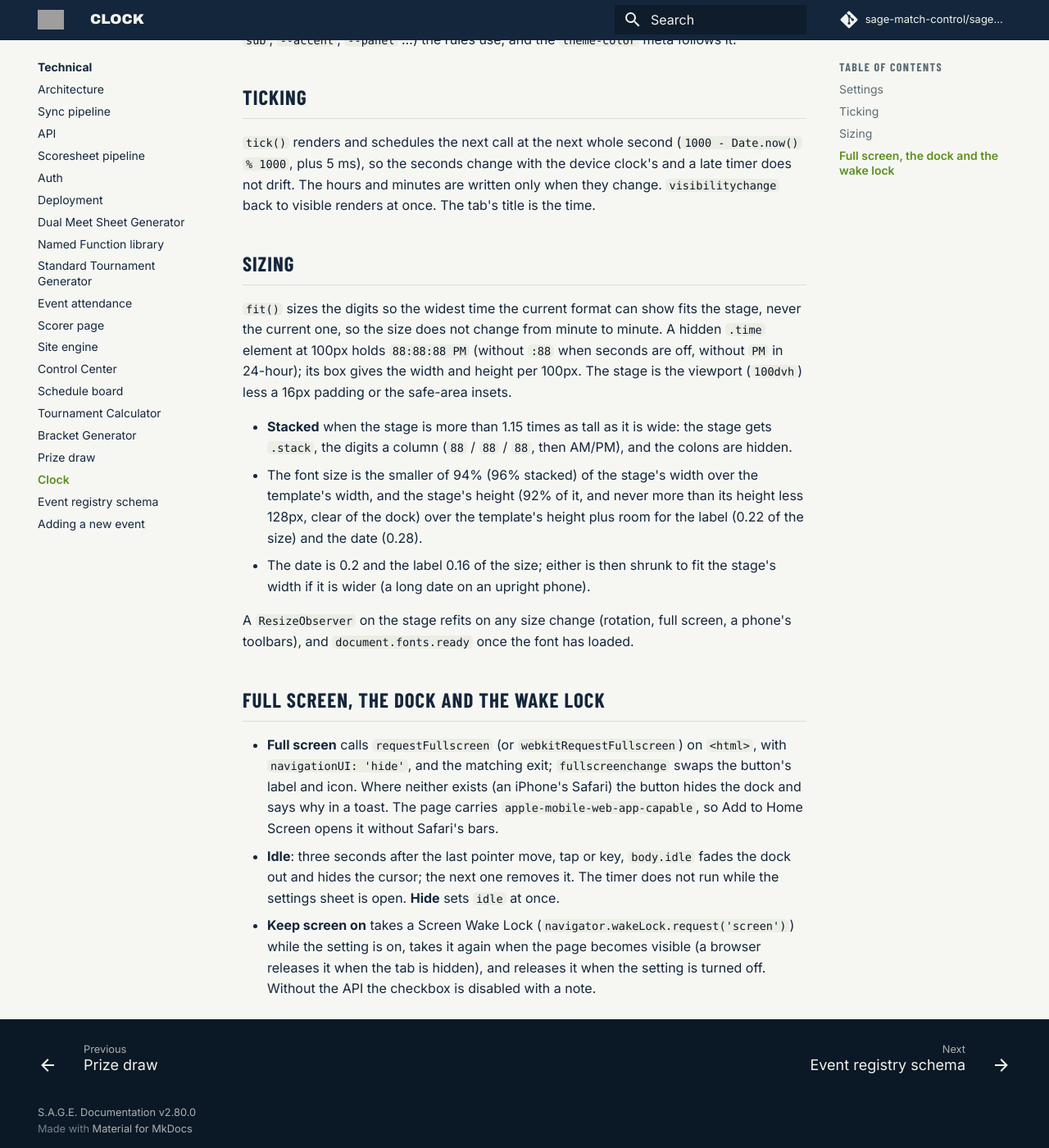
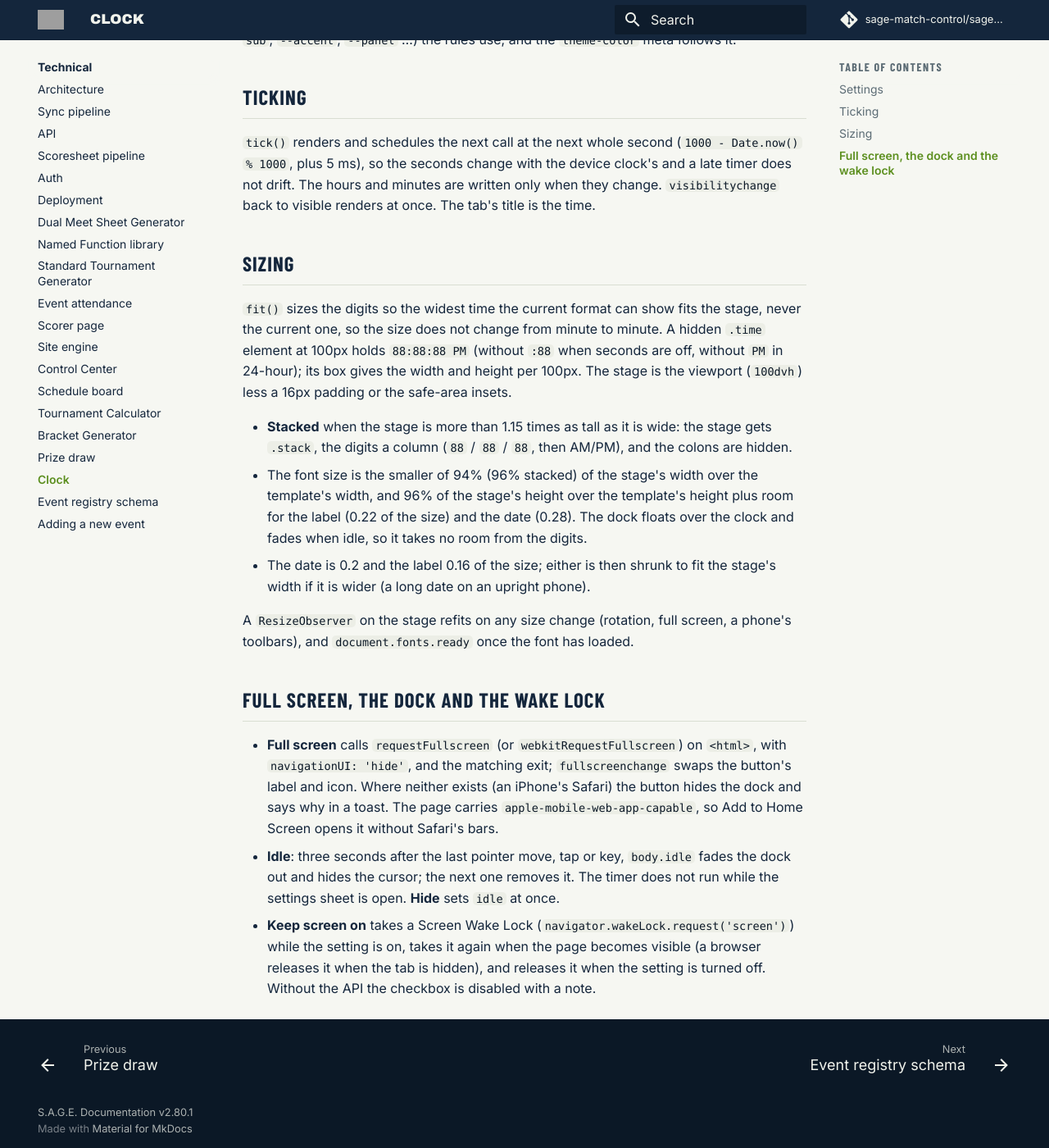
Before and after one commit to sage-match-control/sage-docs, an MkDocs documentation site: the page built from docs/technical/clock.md, in a window 1280 px wide and 1400 px high, scrolled down 633 px. Shown: the whole window at 82% size. Built offline with MkDocs 1.6.1 and Material for MkDocs 9.7.7, drawn with Linux system fonts in a browser that asks for light colours; comment, search, counter and statistics services are not loaded.

Commit message:
docs 2.80.1: the clock's digits use the whole height; the dock floats over them
Co-Authored-By: Claude Opus 5.5 <noreply@anthropic.com>

```diff
--- a/docs/technical/clock.md
+++ b/docs/technical/clock.md
@@ -33,9 +33,9 @@ height per 100px. The stage is the viewport (`100dvh`) less a 16px padding or th
 
 - **Stacked** when the stage is more than 1.15 times as tall as it is wide: the stage gets `.stack`, the
   digits a column (`88` / `88` / `88`, then AM/PM), and the colons are hidden.
-- The font size is the smaller of 94% (96% stacked) of the stage's width over the template's width, and the
-  stage's height (92% of it, and never more than its height less 128px, clear of the dock) over the
-  template's height plus room for the label (0.22 of the size) and the date (0.28).
+- The font size is the smaller of 94% (96% stacked) of the stage's width over the template's width, and 96%
+  of the stage's height over the template's height plus room for the label (0.22 of the size) and the date
+  (0.28). The dock floats over the clock and fades when idle, so it takes no room from the digits.
 - The date is 0.2 and the label 0.16 of the size; either is then shrunk to fit the stage's width if it is
   wider (a long date on an upright phone).
 
--- a/mkdocs.yml
+++ b/mkdocs.yml
@@ -6,7 +6,7 @@ repo_name: sage-match-control/sage-docs
 edit_uri: edit/main/docs/
 # The docs version. Bump it with a new entry at the top of docs/changelog.md;
 # the deploy workflow checks the two agree.
-copyright: 'S.A.G.E. Documentation <a href="https://sage-match-control.github.io/sage-docs/changelog/">v2.80.0</a>'
+copyright: 'S.A.G.E. Documentation <a href="https://sage-match-control.github.io/sage-docs/changelog/">v2.80.1</a>'
 
 docs_dir: docs
 
```
Also changed, not shown: docs/changelog.md (+7 -0 lines).
